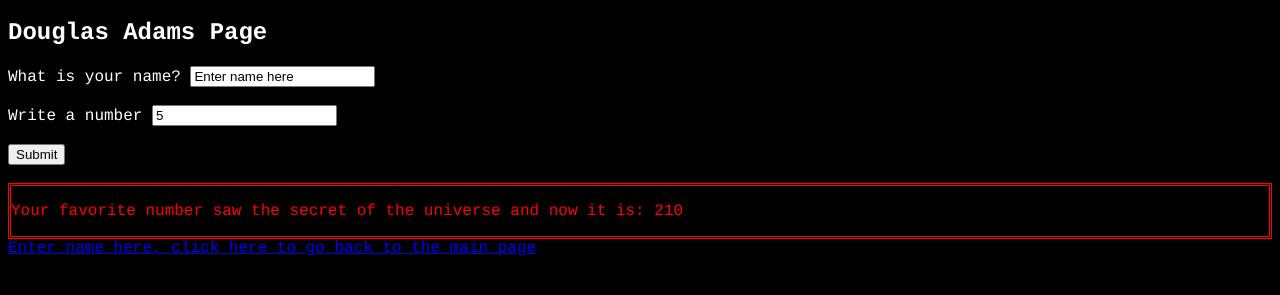
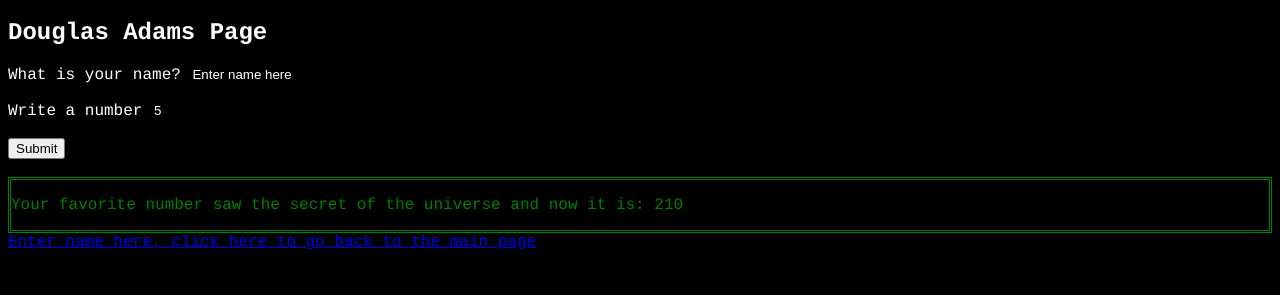
Before and after one commit to tekkyboy/CIS-3310-Project1, a plain HTML site: page Project1-Folder/nameAndNumber.html in a window 1280 px wide. Both pictures are taken after typing "5" into the empty fields and a click on the button "Submit". Shown: the part 61-356 px from the top of the page. Drawn offline with Linux system fonts and the light colour scheme.

Commit message:
Updated the text color, made textboxes transparent and changed the input text color to match the webpage text.

```diff
--- a/Project1-Folder/object.css
+++ b/Project1-Folder/object.css
@@ -1,6 +1,5 @@
 .navbar {
   overflow: hidden;
-  background-color: #333;
   font-family: Courier;
 }
 
@@ -30,7 +29,7 @@
 }
 
 .navbar a:hover, .dropdown:hover .dropbtn {
-  background-color: red;
+  background-color: blue;
 }
 
 .dropdown-content {
@@ -61,11 +60,23 @@
 
 div {
   border: double;
-  color: red;
+  color: green;
 }
 
 a:hover {
   color: blue;
+}
+
+input[type="text"]
+{
+    background: transparent;
+    border: none;
+}
+
+input {
+  background-color: rgba(0,0,0,0.1);
+  color: white;
+  border: none;
 }
 
 body {
```
